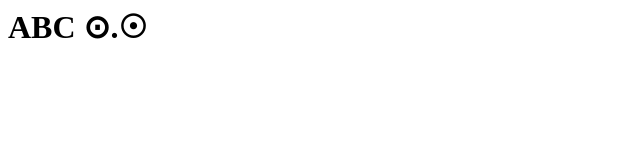
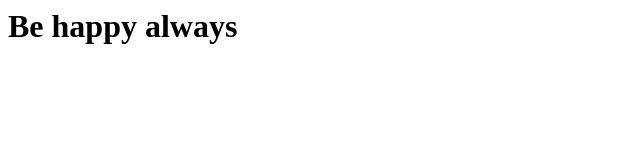
Before and after one commit to LifeIsOne/docker-study-lab, a plain HTML site: page ex01/www/index.html in a window 1280 px wide. Shown: the whole page, without its empty margins (0-640 px from the left). Drawn offline with Linux system fonts and the light colour scheme.

```diff
--- a/ex01/www/index.html
+++ b/ex01/www/index.html
@@ -1 +1 @@
-<h1>ABC ⊙.☉</h1>
+<h1>Be happy always</h1>
```
Also changed, not shown: 2 other files.
